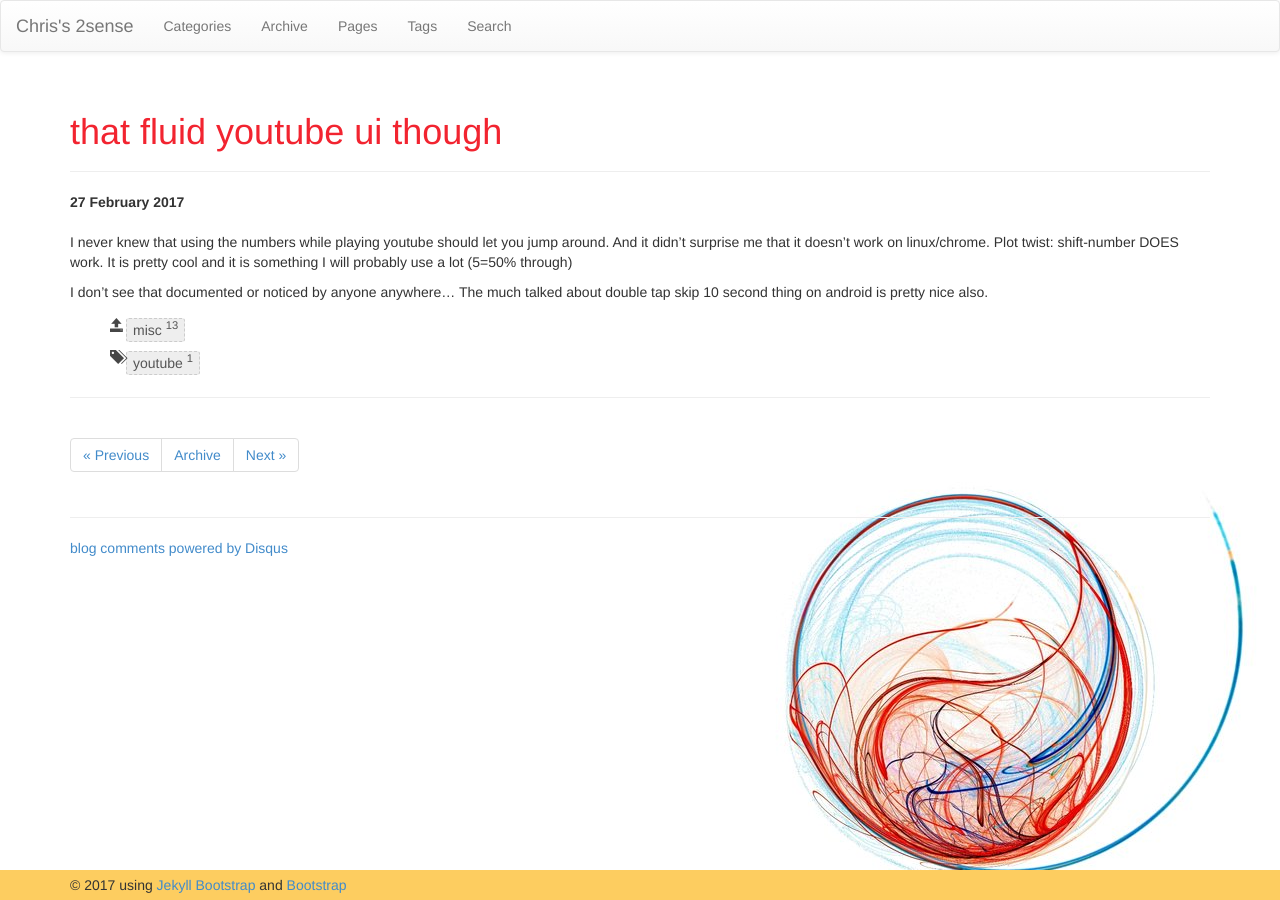
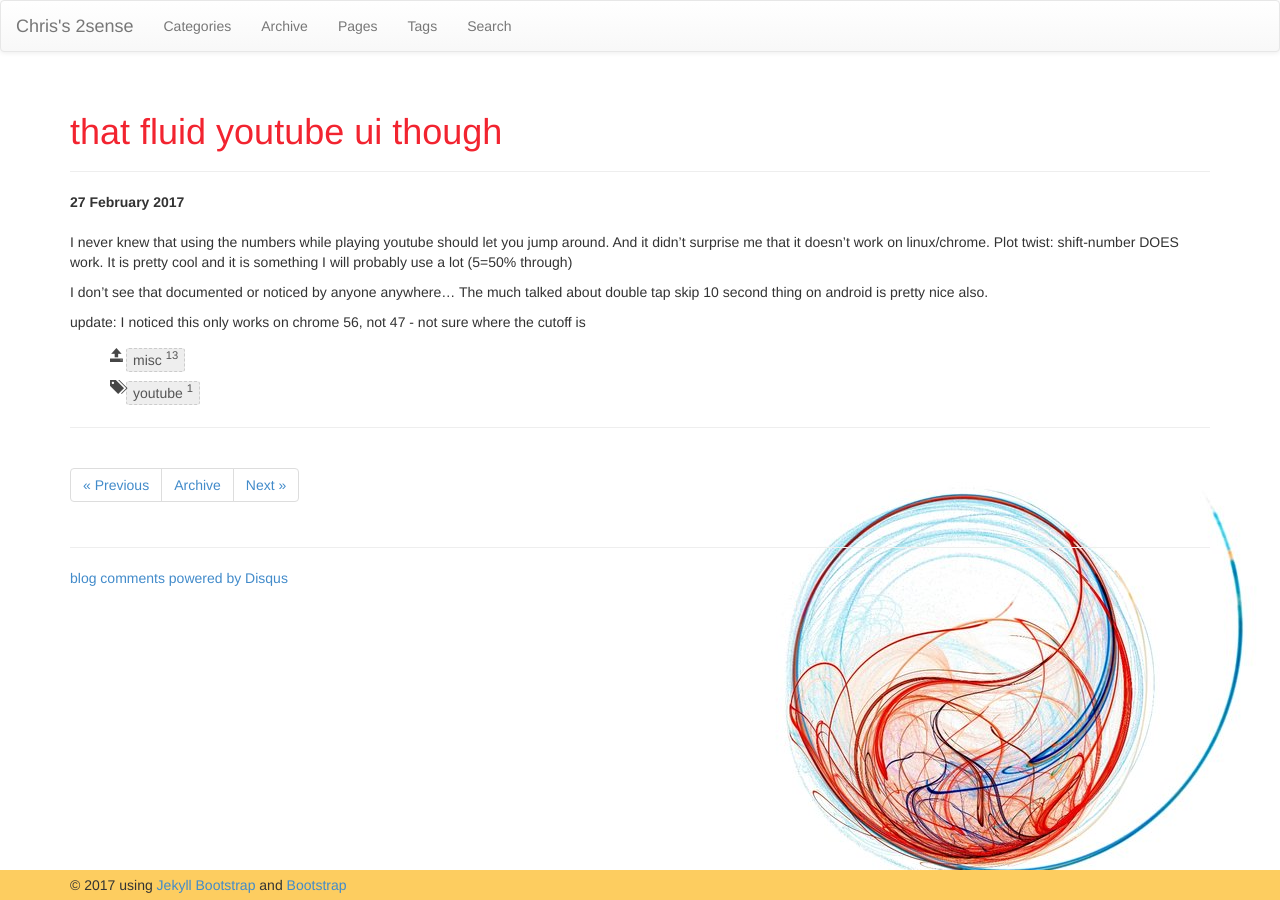
Before and after one commit to faizanvahevaria/chrisamow.github.io, a Jekyll site: the page built from _posts/2017-02-27-that-fluid-youtube-ui-though.md, in a window 1280 px wide. Built offline with Jekyll 4.4.1, drawn with Linux system fonts in a browser that asks for light colours; nearby versions of some CDN libraries; comment, search, counter and statistics services are not loaded.

Commit message:
blog content

```diff
--- a/_posts/2017-02-27-that-fluid-youtube-ui-though.md
+++ b/_posts/2017-02-27-that-fluid-youtube-ui-though.md
@@ -11,3 +11,5 @@ I never knew that using the numbers while playing youtube should let you jump ar
 And it didn't surprise me that it doesn't work on linux/chrome.  Plot twist: shift-number DOES work.  It is pretty cool and it is something I will probably use a lot (5=50% through)
 
 I don't see that documented or noticed by anyone anywhere...  The much talked about double tap skip 10 second thing on android is pretty nice also.
+
+update: I noticed this only works on chrome 56, not 47 - not sure where the cutoff is
```
